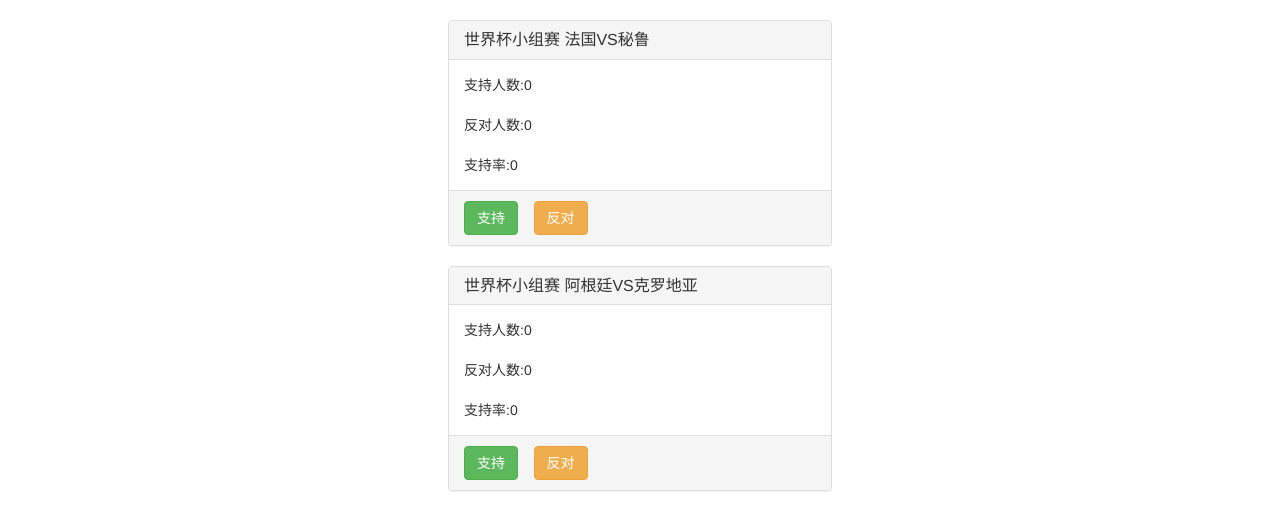
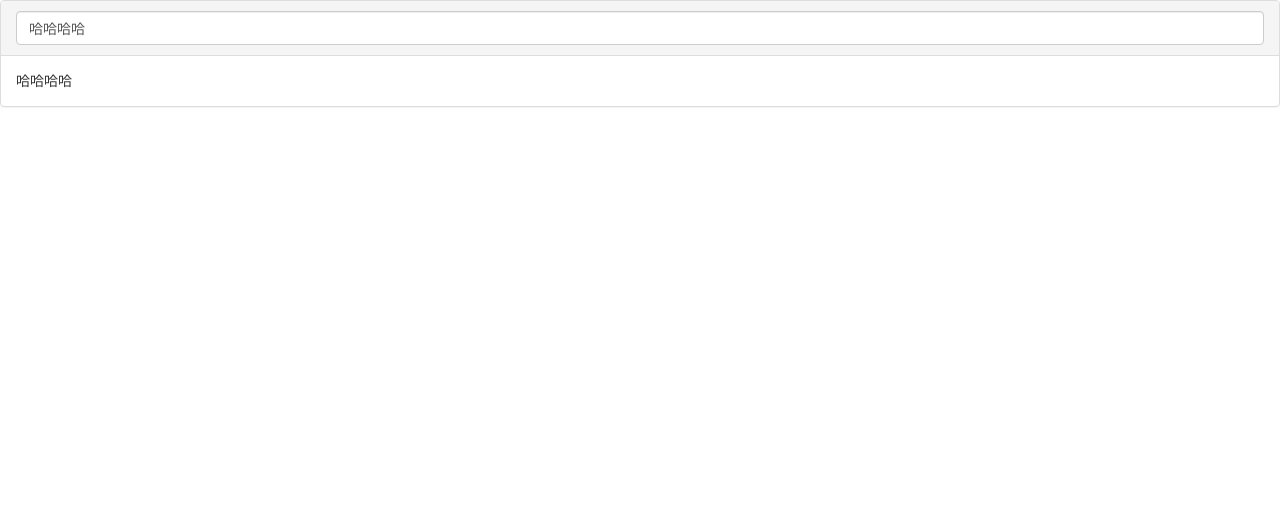
Before and after one commit to Martin1992-ss/reacttest, a React app: page / in a window 1280 px wide. Shown: the top 530 px of the page. Built offline with nearby package versions, Linux system fonts and the light colour scheme.

Commit message:
基于onchange实现mvvm

```diff
--- a/src/index.js
+++ b/src/index.js
@@ -15,76 +15,111 @@ let root = document.querySelector('#root');
 
 
 
-class Vote extends React.Component {
-  static defaultProps = {};
-  static propTypes = {
-    title: PropTypes.string.isRequired
-  };
+
+class Temp extends React.Component{
   // eslint-disable-next-line no-useless-constructor
-  constructor(props) {
-    super(props);
-    //init state
-    this.state = {
-      n: 0,  //支持人数
-      m: 0   //反对人数
-    };
+  constructor(){
+    super();
+    this.state={
+      text:'呵呵呵'
+    }
+  }
 
+  componentDidMount(){
+    setTimeout(() => {
+      this.setState({text:'哈哈哈哈'});
+    }, 1000);
   }
-  render() {
-    // let { n, m } = this.state,
-    //     rate = (n + m) === 0 ? '0%':((n / (n + m) * 100).toFixed(2) + '%');
-    return <section className="panel panel-default" style={{ width: '30%', margin: '20px auto' }}>
-      <div className='panel-heading'>
-        <h3 className='panel-title'>{this.props.title}</h3>
+
+  render(){
+    let {text} = this.state;
+    return <section className="panel panel-default">
+      <div className="panel-heading">
+        <input type="text" className="form-control" value={text} onChange={ev=>{
+          this.setState({
+            text:ev.target.value
+          })
+        }}></input>
       </div>
-      <div className='panel-body'>
-        支持人数:<span ref={x=>this.spanLeft=x}>0</span>
-        <br />
-        <br />
-        反对人数:<span ref={x=>this.spanRight=x}>0</span>
-        <br />
-        <br />
-        支持率:<span ref={x=>this.spanRate=x}>0</span>
-      </div>
-      <div className='panel-footer'>
-        <button className='btn btn-success' onClick={this.support.bind(this)}>支持</button>
-        &nbsp;&nbsp;&nbsp;&nbsp;
-        <button className='btn btn-warning' onClick={this.against}>反对</button>
-
+      <div className="panel-body">
+        {text}
       </div>
     </section>
   }
+}
 
-  support(ev) {
-    console.log(this);
-    // this.setState({n:this.state.n+1});
-    let { spanLeft } = this;
-    spanLeft.innerHTML++;
-    this.computed();
-  }
+ReactDOM.render(<Temp/>,root);
 
-  // against=ev=>this.setState({m:this.state.m+1});
-  against = ev => {
-    let { spanRight } = this;
-    spanRight.innerHTML++;
-    this.computed();
-  }
+// class Vote extends React.Component {
+//   static defaultProps = {};
+//   static propTypes = {
+//     title: PropTypes.string.isRequired
+//   };
+//   // eslint-disable-next-line no-useless-constructor
+//   constructor(props) {
+//     super(props);
+//     //init state
+//     this.state = {
+//       n: 0,  //支持人数
+//       m: 0   //反对人数
+//     };
 
-  computed = () => {
-    let { spanLeft, spanRight, spanRate } = this,
-      n = parseFloat(spanLeft.innerHTML),
-      m = parseFloat(spanRight.innerHTML),
-      rate = (n + m) === 0 ? '0%' : ((n / (n + m) * 100).toFixed(2) + '%');
-    spanRate.innerHTML = rate;
-  }
-}
+//   }
+//   render() {
+//     // let { n, m } = this.state,
+//     //     rate = (n + m) === 0 ? '0%':((n / (n + m) * 100).toFixed(2) + '%');
+//     return <section className="panel panel-default" style={{ width: '30%', margin: '20px auto' }}>
+//       <div className='panel-heading'>
+//         <h3 className='panel-title'>{this.props.title}</h3>
+//       </div>
+//       <div className='panel-body'>
+//         支持人数:<span ref={x=>this.spanLeft=x}>0</span>
+//         <br />
+//         <br />
+//         反对人数:<span ref={x=>this.spanRight=x}>0</span>
+//         <br />
+//         <br />
+//         支持率:<span ref={x=>this.spanRate=x}>0</span>
+//       </div>
+//       <div className='panel-footer'>
+//         <button className='btn btn-success' onClick={this.support.bind(this)}>支持</button>
+//         &nbsp;&nbsp;&nbsp;&nbsp;
+//         <button className='btn btn-warning' onClick={this.against}>反对</button>
+
+//       </div>
+//     </section>
+//   }
+
+//   support(ev) {
+//     console.log(this);
+//     // this.setState({n:this.state.n+1});
+//     let { spanLeft } = this;
+//     spanLeft.innerHTML++;
+//     this.computed();
+//   }
+
+//   // against=ev=>this.setState({m:this.state.m+1});
+//   against = ev => {
+//     let { spanRight } = this;
+//     spanRight.innerHTML++;
+//     this.computed();
+//   }
+
+//   computed = () => {
+//     let { spanLeft, spanRight, spanRate } = this,
+//       n = parseFloat(spanLeft.innerHTML),
+//       m = parseFloat(spanRight.innerHTML),
+//       rate = (n + m) === 0 ? '0%' : ((n / (n + m) * 100).toFixed(2) + '%');
+//     spanRate.innerHTML = rate;
+//   }
+// }
 
 
 
-ReactDOM.render(<main>
-  <Vote title='世界杯小组赛 法国VS秘鲁' />
-  <Vote title='世界杯小组赛 阿根廷VS克罗地亚' />
-</main>, root);
+// ReactDOM.render(<main>
+//   <Vote title='世界杯小组赛 法国VS秘鲁' />
+//   <Vote title='世界杯小组赛 阿根廷VS克罗地亚' />
+// </main>, root);
 
 // class Dialog extends React.Component {
 //   static defaultProps = {lx:"系统提示"};
```
